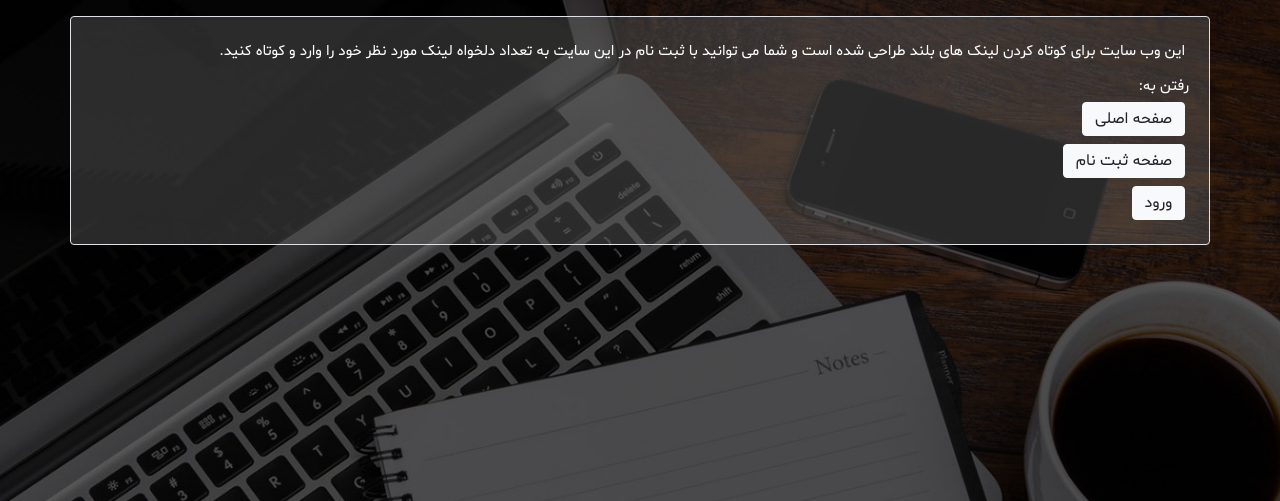
After one commit to JavadZahedi/URL-shortener, a Django app: page /about-us/ in a window 1280 px wide. The commit adds this page. Shown: the top 501 px of the page. Run offline with Django 3.2, Linux system fonts and the light colour scheme; some libraries are stand-ins or nearby versions.

Commit message:
about-us page was added!

```diff
--- a/URLshortener/templatetags/custom_tags.py
+++ b/URLshortener/templatetags/custom_tags.py
@@ -13,3 +13,9 @@
     return {
         'page': page,
     }
+
+@register.simple_tag
+def about_us_text():
+    return 'این وب سایت برای کوتاه کردن لینک های بلند طراحی شده است و شما \
+    می توانید با ثبت نام در این سایت به تعداد دلخواه لینک مورد نظر خود را وارد \
+    و کوتاه کنید.'
--- a/URLshortener/urls.py
+++ b/URLshortener/urls.py
@@ -6,6 +6,7 @@ from django.contrib.auth.decorators import login_required
 app_name = 'URLshortener'
 urlpatterns = [
     path('', views.HomeView.as_view(), name='home'),
+    path('about-us/', views.AboutUsView.as_view(), name='about-us'),
     path('shortened-url/<slug:slug>', views.URLRedirectView.as_view(), name='shortened-url'),
     path('dashboard/', views.DashboardView.as_view(), name='dashboard'),
     path('add-url/', views.AddURLView.as_view(), name='add-url'),
--- a/URLshortener/views.py
+++ b/URLshortener/views.py
@@ -23,6 +23,10 @@ class HomeView(ListView):
     queryset = URL.objects.order_by('-visits')
     paginate_by = 10
     template_name = 'URLshortener/home.html'
+
+
+class AboutUsView(TemplateView):
+    template_name = 'URLshortener/about_us.html'
 
 
 class URLRedirectView(RedirectView):
--- /dev/null
+++ b/static/URLshortener/css/about_us.css
@@ -0,0 +1,5 @@
+.about-us {
+    font-family: Shabnam;
+    font-size: 15px;
+    background-color: #7272715b;
+}
--- a/static/URLshortener/js/add_url.js
+++ b/static/URLshortener/js/add_url.js
@@ -1,11 +1,8 @@
 $(function(){
-
     $('#copy-btn').click(function(){
         var $field = $('#shortened-url');
         $field.select();
         document.execCommand("copy");
         alert('نشانی کوتاه شده کپی شد!');
-        //$field.off('select');
     });
-
 });
--- /dev/null
+++ b/static/URLshortener/js/dashboard.js
@@ -0,0 +1,5 @@
+$(function(){
+    $('#delete-photo').click(function(){
+        //alert('OK');
+    });
+});
--- /dev/null
+++ b/templates/URLshortener/about_us.html
@@ -0,0 +1,31 @@
+{% extends 'URLshortener/base.html' %}
+{% load custom_tags %}
+{% load static %}
+
+{% block head %}
+    <link rel='stylesheet' href="{% static 'URLshortener/css/about_us.css' %}">
+    <title>About Us</title>
+{% endblock %}
+
+{% block main %}
+    <div class='container-fluid p-3 m-0'>
+        <div class='container border p-3 rounded about-us'>
+            <div class='text-justify text-white p-2'>{% about_us_text %}</div>
+            <div class='text-right text-white p-1'>
+                <span>رفتن به: </span>
+                <br>
+                <a class='btn btn-light py-1 m-1' href="{% url 'URLshortener:home' %}">صفحه اصلی</a>
+                <br>
+                {% if user.authenticated %}
+                <a class='btn btn-light py-1 m-1' href="{% url 'URLshortener:dashboard' %}">پنل کاربری</a>
+                <br>
+                <a class='btn btn-light py-1 m-1' href="{% url 'URLshortener:add-url' %}">کوتاه کردن نشانی</a>
+                {% else %}
+                <a class='btn btn-light py-1 m-1' href="{% url 'registration_register' %}">صفحه ثبت نام</a>
+                <br>
+                <a class='btn btn-light py-1 m-1' href="{% url 'auth_login' %}">ورود</a>
+                {% endif %}
+            </div>
+        </div>
+    </div>
+{% endblock %}
--- a/templates/URLshortener/add_url.html
+++ b/templates/URLshortener/add_url.html
@@ -28,11 +28,11 @@
         <div class='text-right text-white'>
             <span>رفتن به: </span>
             <br>
-            <a class='btn btn-info m-1' href="{% url 'URLshortener:home' %}">صفحه اصلی</a>
+            <a class='btn btn-light py-1 m-1' href="{% url 'URLshortener:home' %}">صفحه اصلی</a>
             <br>
-            <a class='btn btn-info m-1' href="{% url 'URLshortener:dashboard' %}">پنل کاربری</a>
+            <a class='btn btn-light py-1 m-1' href="{% url 'URLshortener:dashboard' %}">پنل کاربری</a>
             <br>
-            <a class='btn btn-info m-1' href="{% url 'URLshortener:add-url' %}">کوتاه کردن نشانی دیگر</a>
+            <a class='btn btn-light py-1 m-1' href="{% url 'URLshortener:add-url' %}">کوتاه کردن نشانی دیگر</a>
         </div>
     {% endif %}
 {% endblock %}
--- a/templates/URLshortener/dashboard.html
+++ b/templates/URLshortener/dashboard.html
@@ -13,7 +13,8 @@
         <div class='col-sm-3 p-2 text-center'>
             {% if user.profile.photo %}
             <img class='w-100 rounded-circle img-thumbnail' src='{{ user.profile.photo.url }}'>
-            <a href='{% url "URLshortener:delete-photo" %}' class='btn btn-success m-1'>حذف تصویر</a>
+            <a id='delete-photo' href='{% url "URLshortener:delete-photo" %}'
+                class='btn btn-success m-1'>حذف تصویر</a>
             {% else %}
             <img class='w-100 rounded-circle img-thumbnail' src='{% static "URLshortener/images/user_avatar.png" %}'>
             {% endif %}
--- a/templates/URLshortener/home.html
+++ b/templates/URLshortener/home.html
@@ -36,7 +36,7 @@
 				</li>
 			{% endif %}
 				<li class="nav-item p-1 text-center">
-					<a class="nav-link" href="#">درباره ما</a>
+					<a class="nav-link" href="{% url 'URLshortener:about-us' %}">درباره ما</a>
 				</li>
 			</ul>
 		</div>
```
Also changed, not shown: db.sqlite3, media/profile_images/admin.jpg (added).
